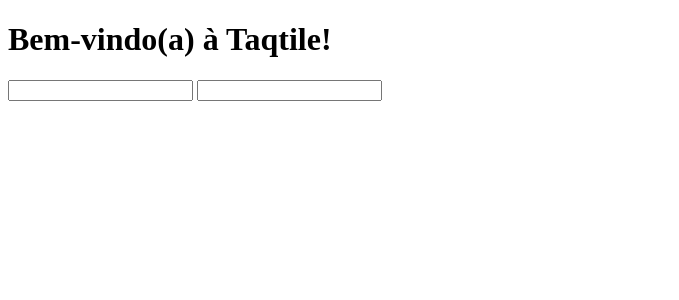
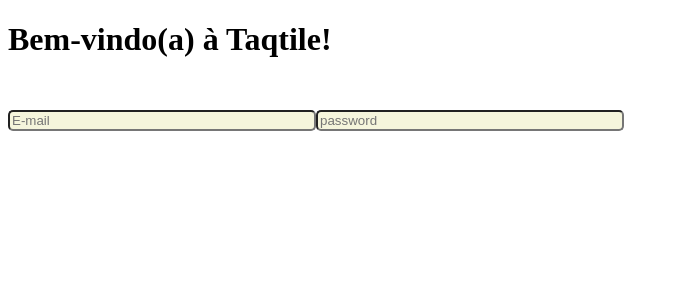
Before and after one commit to Antonio-Jr28/Onboarding-instituto-taqtile, a React (Create React App) app: page / in a window 1280 px wide. Shown: the top 300 px of the page, without its empty margins (0-679 px from the left). Built offline with nearby package versions, Linux system fonts and the light colour scheme.

Commit message:
adjusting input

```diff
--- /dev/null
+++ b/src/components/input/input-style.ts
@@ -0,0 +1,8 @@
+import styled from "styled-components";
+
+export const InputStyle = styled.input`
+    width: 300px;
+    margin-top: 30px;
+    border-radius: 5px;
+    background: beige;
+`
--- a/src/components/input/input.tsx
+++ b/src/components/input/input.tsx
@@ -1,5 +1,14 @@
 import React from 'react'
 
-import { InputEmail, InputPassword } from './style-input';
+import { InputStyle } from './input-style';
 
-export const Input = ():JSX.Element => <><InputEmail></InputEmail> <InputPassword></InputPassword></>;
+export const Input = ():JSX.Element =>
+    <>
+        <InputStyle
+        type='email'
+        placeholder='E-mail'/>
+
+        <InputStyle
+        type='password'
+        placeholder='password'/>
+    </>;
--- a/src/components/input/style-input.ts
+++ /dev/null
@@ -1,5 +0,0 @@
-import styled from "styled-components";
-
-export const InputEmail = styled.input``
-
-export const InputPassword = styled.input``
```
